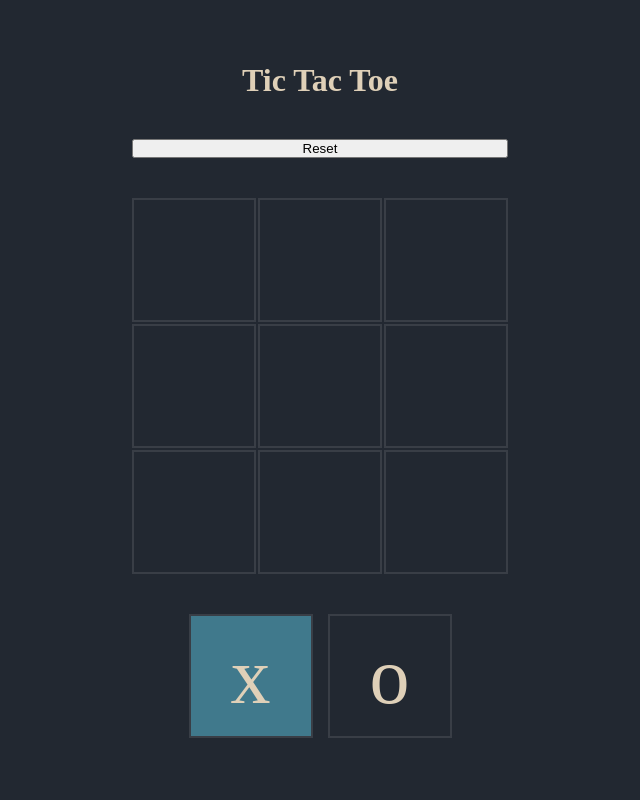
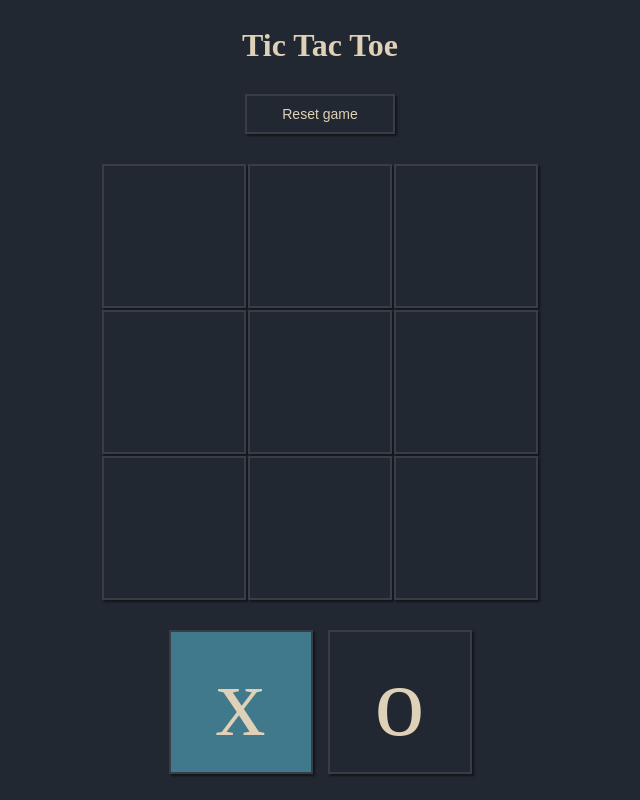
Before and after one commit to ivan-ceballos/react-mini-projects, a React (Vite) app in the folder 02-tic-tac-toe/: page / in a window 1280 px wide. Shown: the whole page, without its empty margins (320-960 px from the left). Built offline with nearby package versions, Linux system fonts and the light colour scheme.

Commit message:
add custom styles to reset button

```diff
--- a/02-tic-tac-toe/src/App.css
+++ b/02-tic-tac-toe/src/App.css
@@ -2,7 +2,28 @@
   display: flex;
   flex-direction: column;
   text-align: center;
-  gap: 40px;
+  align-items: center;
+  gap: 30px;
+}
+
+.reset {
+  background-color: transparent;
+  color: #DFD0B8;
+  border: 2px solid #393E46;
+  padding: 10px 35px;
+  cursor: pointer;
+  box-shadow: 2px 2px 2px rgba(0, 0, 0, 0.5);
+  font-size: 14px;
+}
+
+.reset:hover {
+  background-color: #393E46;
+  transition: 0.2s;
+}
+
+.reset:active {
+  background-color: transparent;
+  box-shadow: none;
 }
 
 
--- a/02-tic-tac-toe/src/App.jsx
+++ b/02-tic-tac-toe/src/App.jsx
@@ -38,7 +38,7 @@ function App() {
   return (
     <main className='board'>
       <h1>Tic Tac Toe</h1>
-      <button onClick={resetGame}>Reset</button>
+      <button className='reset' onClick={resetGame}>Reset game</button>
       <section className='game'>
         {
           board.map((value, index) => {
--- a/02-tic-tac-toe/src/index.css
+++ b/02-tic-tac-toe/src/index.css
@@ -14,15 +14,17 @@ body {
 
 .square {
   border: 2px solid #393E46;
-  width: 120px;
-  height: 120px;
+  width: 140px;
+  height: 140px;
   cursor: pointer;
   display: flex;
   justify-content: center;
   align-items: center;
-  font-size: 80px;
+  font-size: 100px;
+  box-shadow: 2px 2px 2px rgba(0, 0, 0, 0.5);
 }
 
 .square.selected {
   background-color: #40798C;
+  cursor: default;
 }
```
